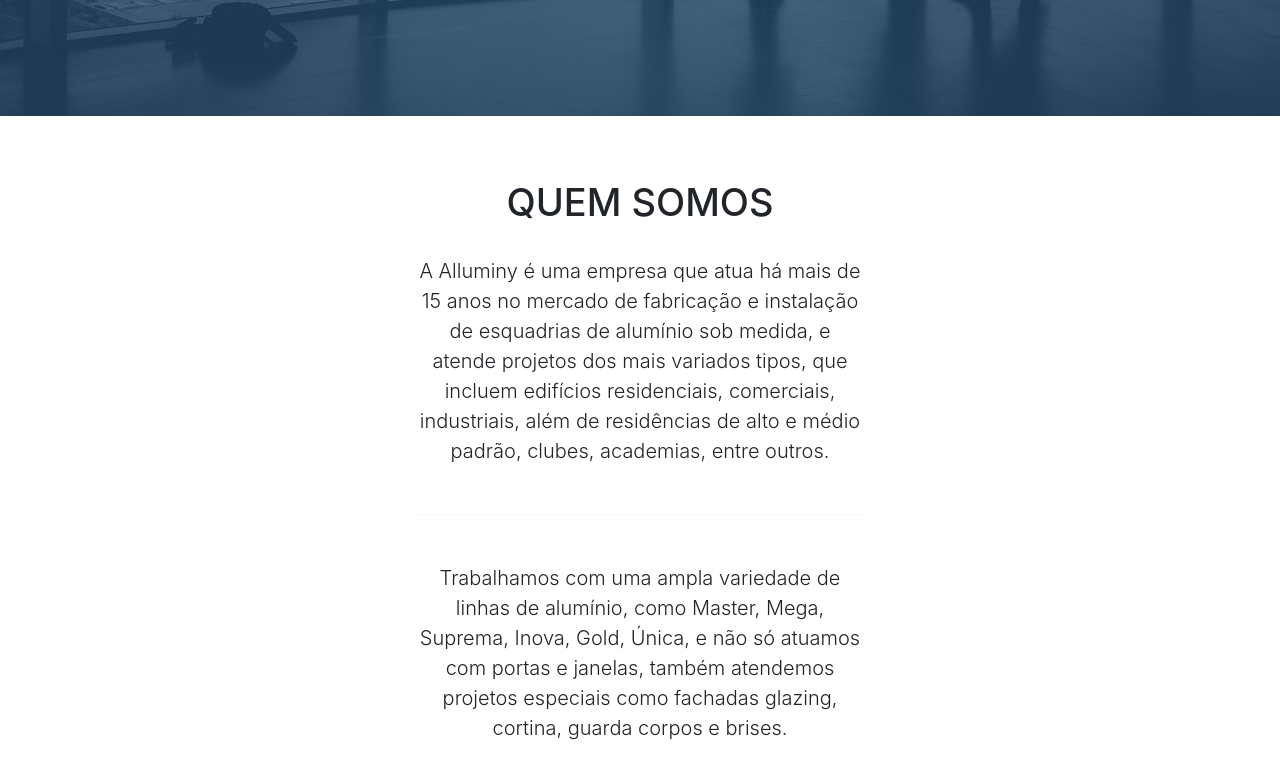
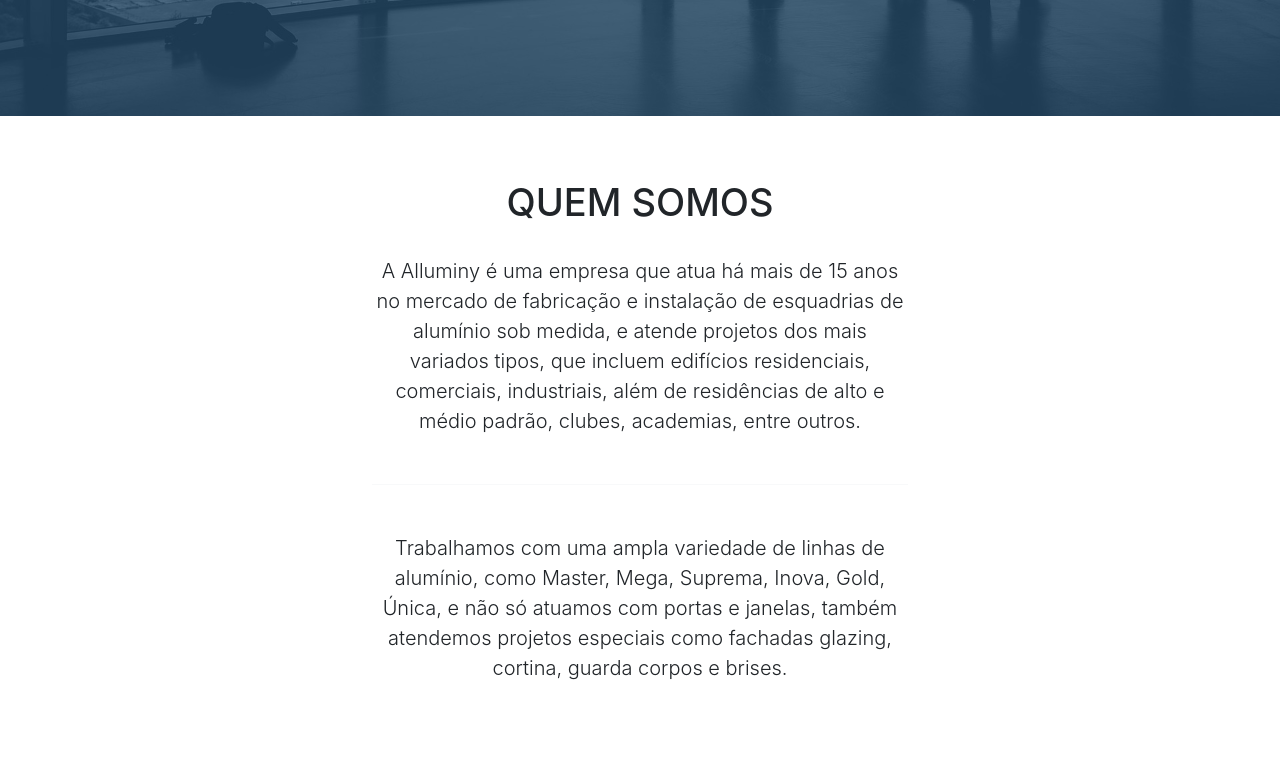
Before and after one commit to raonidemarchi/alluminy, a Gatsby site: page / in a window 1280 px wide. Shown: the part 684-1462 px from the top of the page. Built offline with nearby package versions, Linux system fonts and the light colour scheme; Gatsby itself is replaced by a stand-in of ours.

Commit message:
style: change padding on who are we section

```diff
--- a/src/components/pages/WhoAreWe.js
+++ b/src/components/pages/WhoAreWe.js
@@ -3,7 +3,7 @@
 
 const Section = styled.section`
   max-width: 600px;
-  padding: 4rem 6% 5rem;
+  padding: 4rem 2rem 5rem;
 
   p {
     margin: 0;
```
